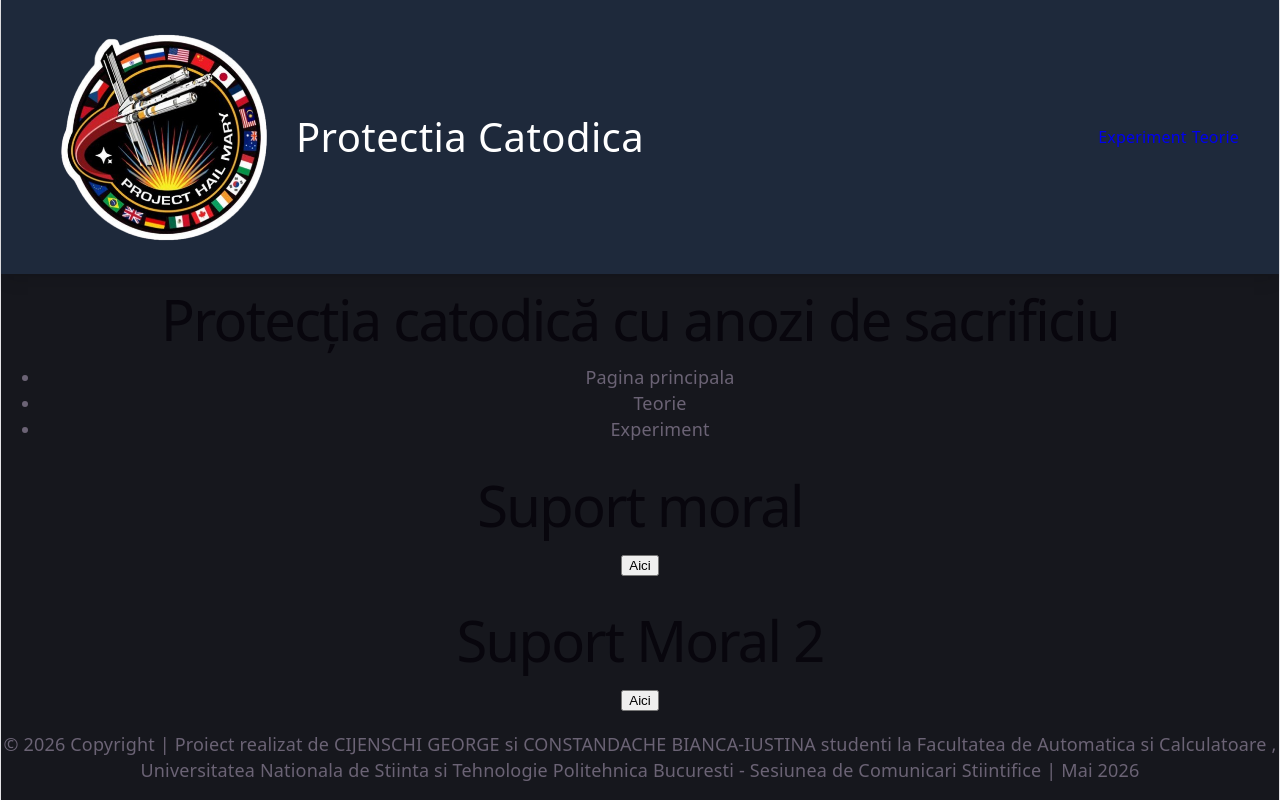
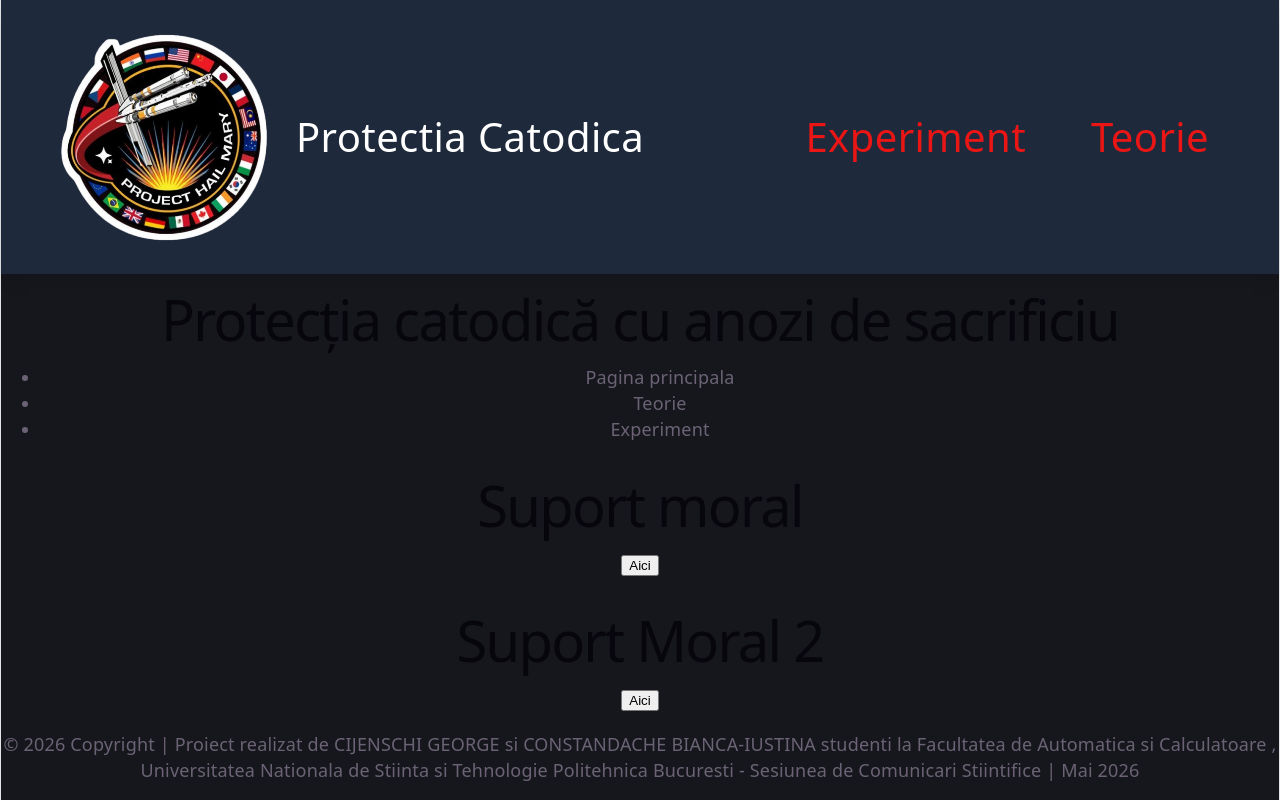
Before and after one commit to mimenschi/proiect_chimie, a React (Vite) app in the folder protectia-catodica/: page / in a window 1280 px wide. Built offline with nearby package versions, Linux system fonts and the light colour scheme.

Commit message:
Refresh: navbar schimbat

```diff
--- a/protectia-catodica/src/index.css
+++ b/protectia-catodica/src/index.css
@@ -129,12 +129,11 @@ body {
 
   /* Aici sta deasupra la text, ca sa nu avem probleme */
   z-index: 1000;
+  position: sticky;
+  top: 0;
 }
 
 /*IMAGE STYLE*/
-
-/*h-10 w-10 object-contain rounded-full border border-slate-600*/
-
 
 .poza{
   height: 250px;
@@ -142,15 +141,12 @@ body {
   border: slateblue;
 }
 
+/*BUTOANE NAVBAR STYLE*/
 
 
-
-/*BUTOANE NAVBAR STYLE*/
-
-/*"text-xl tracking-wide"*/
-/*   ^^^^^^^   Asta e pentru titlul de langa poza, daca vrem putem renunta la el*/
-
-
+.active{
+  background-color: #96b9f4;
+}
 
 /*Butonul de langa logo*/
 .butonasLogo{
@@ -162,6 +158,7 @@ body {
 
 .butonasLogo:hover{
   color: #9f60cc;
+  background-color: #e5e4e7;
 }
 
 .spanLogo{
@@ -178,17 +175,6 @@ body {
 /*Celelalte butoane*/
 /*text-base font-medium hover:text-sky-300 transition-colors duration-200*/
 
-
-.butonas{
-  text-decoration: none;
-  font-size: 16px;
-  line-height: 24px;
-  font-weight: 500;
-  transition-property: color, background-color, border-color, text-decoration-color, fill, stroke;
-  transition-timing-function: cubic-bezier(0.4, 0, 0.2, 1);
-  transition-duration: 200ms;
-}
-
 .butonas:hover{
   color: #9f60cc;
 }
@@ -203,8 +189,22 @@ body {
   text-decoration: none;
   display: flex;
   align-items: center;
+  font-size: 40px;
+  line-height: 28px;
+  letter-spacing: 0.4px;
   gap: 5px;
   color: white;
+}
+
+
+/*Clasa pentru butoanele care vor fi la experiment si teorie*/
+.butonasDom{
+  display: block;
+  text-decoration: none;
+  color: #ea1616;
+  padding: 30px;
+  margin: 10 20px;
+  border-radius: 20px;
 }
 
 
--- a/protectia-catodica/src/site/Navbar.jsx
+++ b/protectia-catodica/src/site/Navbar.jsx
@@ -1,6 +1,7 @@
 import React from "react"
 import Logo from '../assets/logoHM.png'
 import { Link } from 'react-router-dom'
+import { NavLink } from "react-router-dom"
 
 function Navbar() {
     return (
@@ -20,15 +21,15 @@ function Navbar() {
             </Link>
 
             <div className="butonasCeva">
-                <Link
+                <NavLink
                 to="/experiment"
-                className="butonas">Experiment
-            </Link>
+                className="butonasDom">Experiment
+            </NavLink>
 
-                <Link
+                <NavLink
                 to="/teorie"
-                className="butonas">Teorie
-            </Link>
+                className="butonasDom">Teorie
+            </NavLink>
             </div>
         </nav>
     );
```
